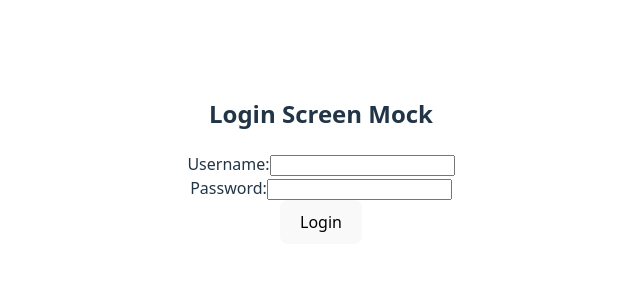
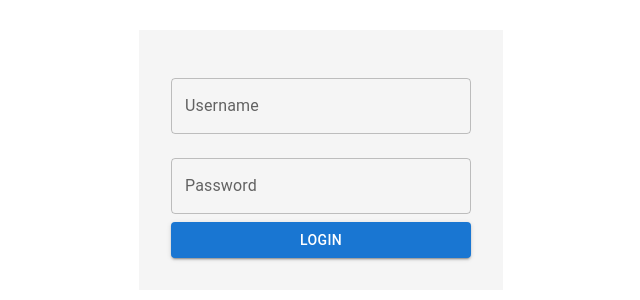
Before and after one commit to Fufuhu/vive-coding, a React (Vite) app in the folder vive-coding/: page /login in a window 1280 px wide. Shown: the part 240-540 px from the top of the page, without its empty margins (319-959 px from the left). Built offline with nearby package versions, Linux system fonts and the light colour scheme.

Commit message:
feat: refactor Login component to use Material-UI for improved styling and layout

```diff
--- a/vive-coding/src/component/login.tsx
+++ b/vive-coding/src/component/login.tsx
@@ -1,17 +1,25 @@
 import React from 'react';
+import { Box, Button, TextField } from '@mui/material';
 
 const Login = () => {
   return (
-    <div className="login-container">
-      <h2>Login Screen Mock</h2>
-      <label htmlFor="username">Username:</label>
-      <input type="text" id="username" name="username" />
-      <br />
-      <label htmlFor="password">Password:</label>
-      <input type="password" id="password" name="password" />
-      <br />
-      <button type="submit">Login</button>
-    </div>
+    <Box display="flex" flexDirection="column" alignItems="center" justifyContent="flex-start"  bgcolor="grey.100" p={4} width="300px">
+      <TextField
+        label="Username"
+        type="text"
+        margin="normal"
+        fullWidth
+      />
+      <TextField
+        label="Password"
+        type="password"
+        margin="normal"
+        fullWidth
+      />
+      <Button variant="contained" color="primary" fullWidth>
+        Login
+      </Button>
+    </Box>
   );
 };
 
```
